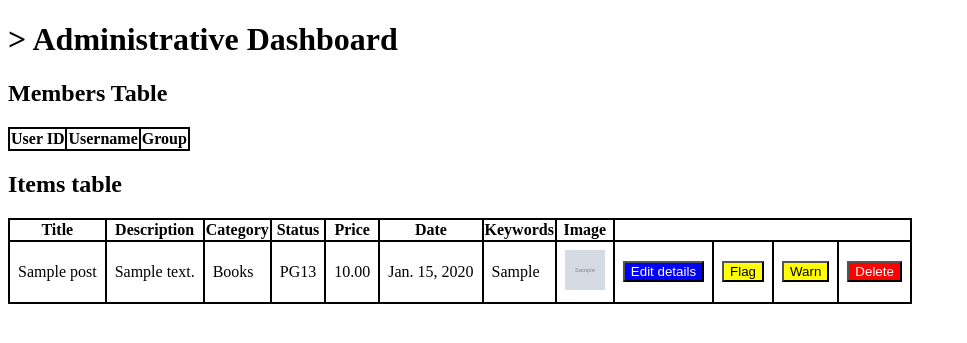
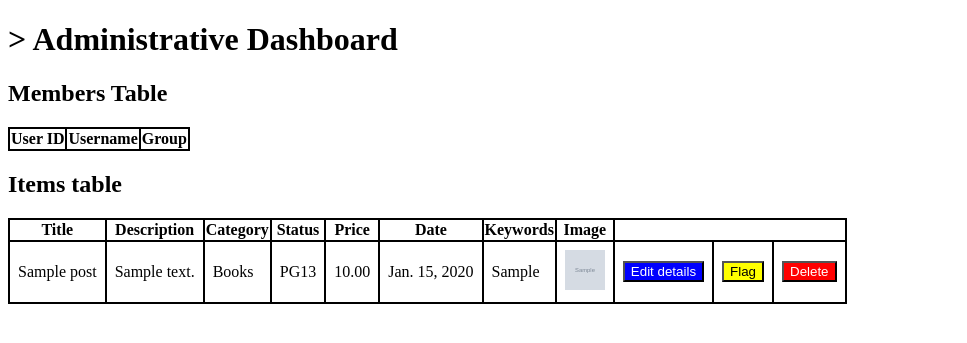
Before and after one commit to JohnnyHoaang/Listing-Store, a Django app: a page that uses web_admin_app/templates/web_app/admins_items.html in a window 1280 px wide. Shown: the top 343 px of the page, without its empty margins (0-967 px from the left). Run offline with Django 4.2, Linux system fonts and the light colour scheme; tables that the repository leaves empty hold one stand-in row (values such as "Sample post"); grey boxes marked "Sample" are stand-in pictures; data that the repository does not hold is empty; parts of the project's set-up code (start-up, migrations or seed data) failed here and were passed over.

Commit message:
admin users can now delete posts and removed unused features for admin items

```diff
--- a/web_admin_app/templates/web_app/admins_items.html
+++ b/web_admin_app/templates/web_app/admins_items.html
@@ -47,8 +47,7 @@
         <td><img src="../../../static/{{ post.post_image }}" width="40px" height="40px"></td>
         <td><button id='edit'>Edit details</button></td>
         <td><button id='flag'>Flag</button></td>
-        <td><button id='warn'>Warn</button></td>
-        <td><button onclick="location.href='{% url 'delete_posts' post_title=post.post_title %}'" id='delete'>Delete</button></td>
+        <td><button onclick="location.href='{% url 'delete_posts' post_title=post.post_title%}'" id='delete'>Delete</button></td>
 
     </tr>
     {% endfor %}
--- a/web_admin_app/templates/web_app/admins_users.html
+++ b/web_admin_app/templates/web_app/admins_users.html
@@ -18,7 +18,7 @@
         <td><button id='modify'>Modify groups</button></td>
         <td><button id='flag'>Flag</button></td>
         <td><button id='warn'>Warn</button></td>
-        <td><button id='delete'>Delete</button></td>
+        <td><button onclick="location.href='{% url 'delete_posts' post_title=post.post_title%}'" id='delete'>Delete</button></td>
     </tr>
     {% endfor %}
 </table>
```
